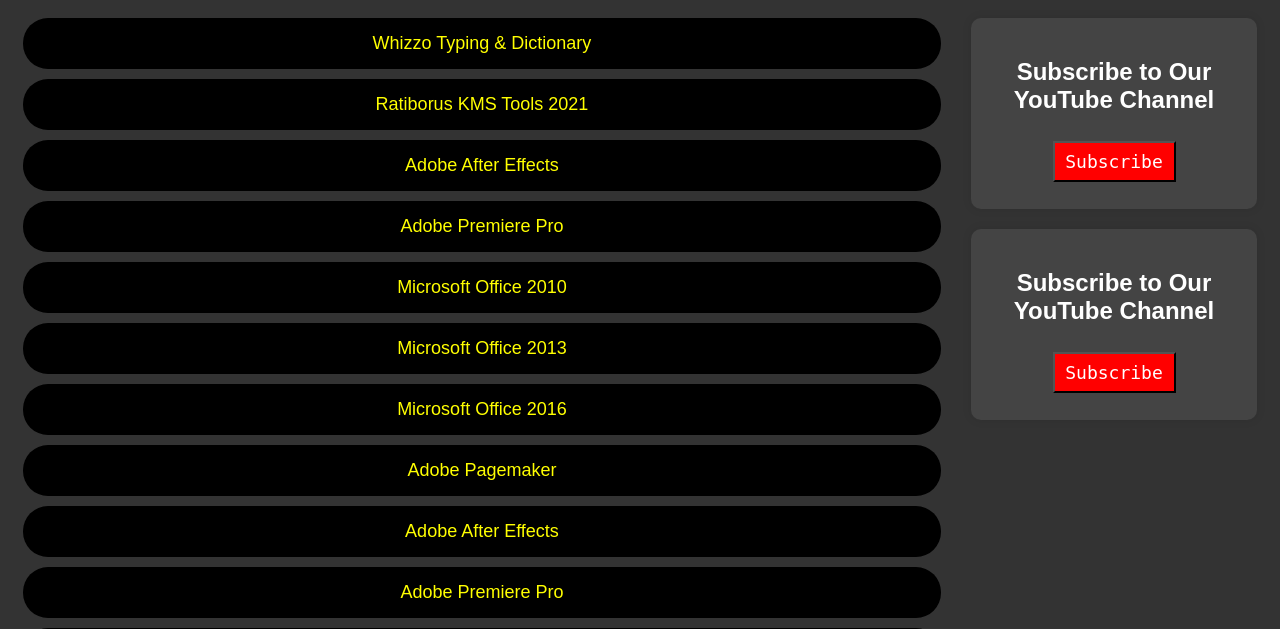
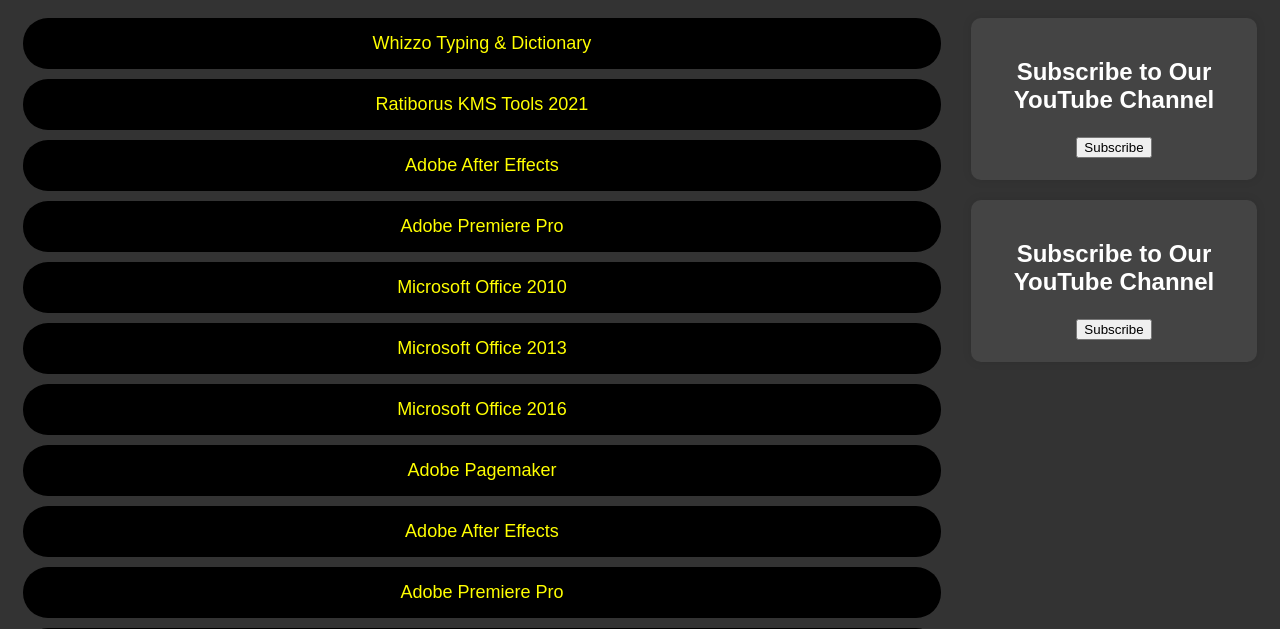
Before and after one commit to tinnaingoo/tcm-link, a PHP site: page / in a window 1280 px wide. Shown: the part 85-714 px from the top of the page. Run offline with PHP 8.4, Linux system fonts and the light colour scheme; some web fonts are replaced.

Commit message:
Update styles.css

```diff
--- a/css/styles.css
+++ b/css/styles.css
@@ -90,21 +90,7 @@ body {
 	    color: white;
         }
 
-.subscribe-btn {
-    background: #ff0000;
-    width: 50%;
-    padding: 8px;
-    color: white;
-    font-family: monospace;
-    font-size: 18px;
-    margin: 5px;
-  }
 
-.subscribe-btn:hover {
-    border-style: solid;
-    border-color: black;
-    border-width: 1px;
-}
 
 .header {
   background-color: #000;
```
